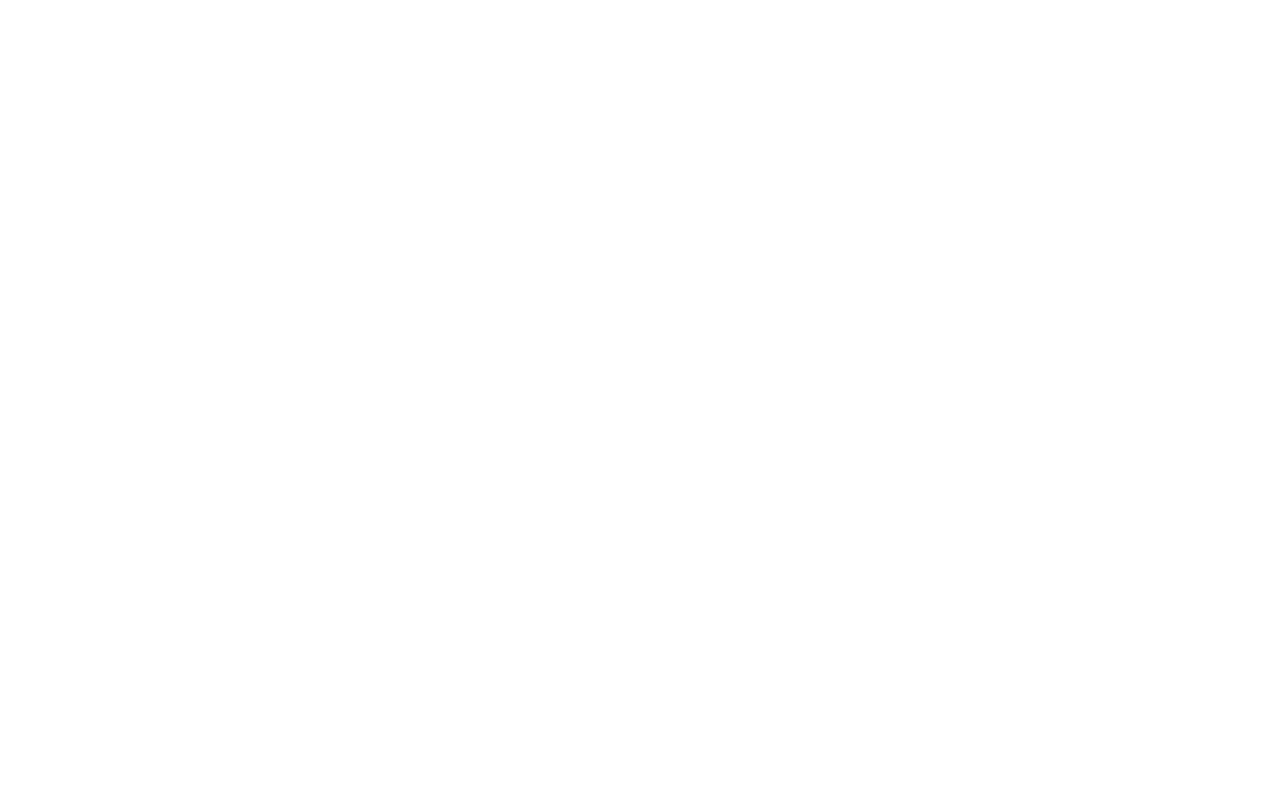
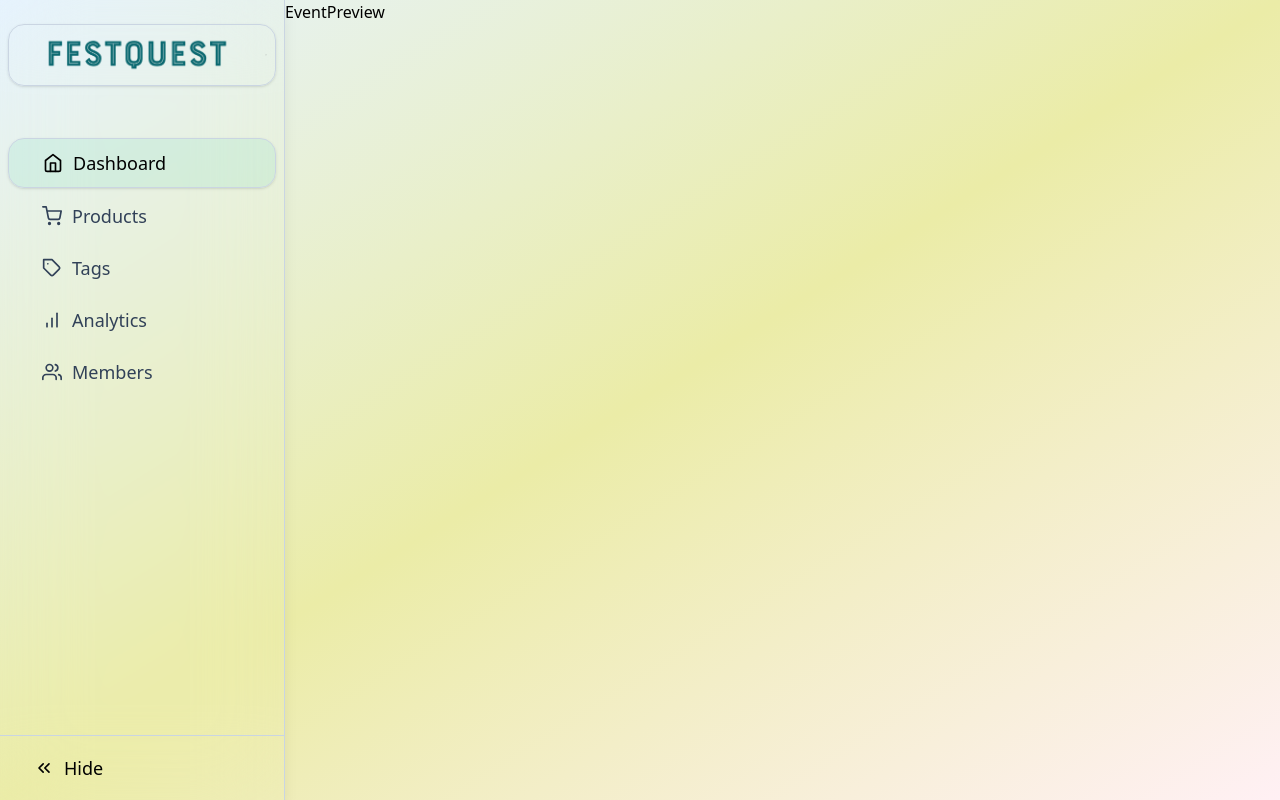
Before and after one commit to Prince-kushwaha-2004/FestQuest, a React (Vite) app: page /Dashboard/event/1 in a window 1280 px wide. Before the commit this address had no page. Built offline with nearby package versions, Linux system fonts and the light colour scheme.

Commit message:
event preview page

```diff
--- a/src/pages/Landing.jsx
+++ b/src/pages/Landing.jsx
@@ -1,7 +1,7 @@
 import { CaretDownOutlined } from "@ant-design/icons";
 import { Dropdown, Space } from "antd";
+import { motion } from "framer-motion";
 import React, { useEffect, useState } from "react";
-import { motion } from "framer-motion";
 import { Link } from "react-router-dom";
 const LandingPage = () => {
   const NeumorphismButton = () => {
@@ -12,9 +12,7 @@
           flex items-center gap-2
           text-teal-700 text-lg
           shadow-[-5px_-5px_10px_rgba(255,_255,_255,_0.8),_5px_5px_10px_rgba(0,_0,_0,_0.25)]
-
           transition-all
-
           hover:shadow-[-1px_-1px_5px_rgba(255,_255,_255,_0.6),_1px_1px_5px_rgba(0,_0,_0,_0.3),inset_-2px_-2px_5px_rgba(255,_255,_255,_1),inset_2px_2px_4px_rgba(0,_0,_0,_0.3)]
           hover:text-teal-700
       `}
@@ -48,7 +46,7 @@
     },
     {
       key: "2",
-      label: <Link to="login">Organisation</Link>,
+      label: <Link to="orgregister">Organisation</Link>,
     },
   ];
 
--- /dev/null
+++ b/src/pages/User/EventPreview.jsx
@@ -0,0 +1,9 @@
+import React from 'react'
+
+function EventPreview() {
+    return (
+        <div>EventPreview</div>
+    )
+}
+
+export default EventPreview
--- a/src/router/routing.jsx
+++ b/src/router/routing.jsx
@@ -4,6 +4,7 @@
 import Login from "../pages/Login";
 import OrganisationRegister from "../pages/organisation/OrganisationRegister";
 import Register from "../pages/Register";
+import EventPreview from "../pages/User/EventPreview";
 import Feed from "../pages/User/Feed";
 import Root from "../Root";
 function Routing() {
@@ -15,6 +16,7 @@
                 <Route path="register" element={<Register />} />
                 <Route path="Dashboard" element={<Dashboard />} >
                     <Route index element={<Feed />} />
+                    <Route path="event/:id" element={<EventPreview />} />
                 </Route>
                 <Route path="orgregister" element={<OrganisationRegister />} />
             </Route>
```
